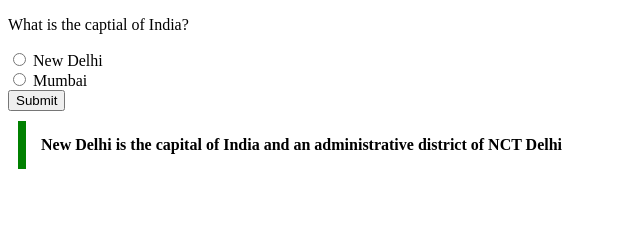
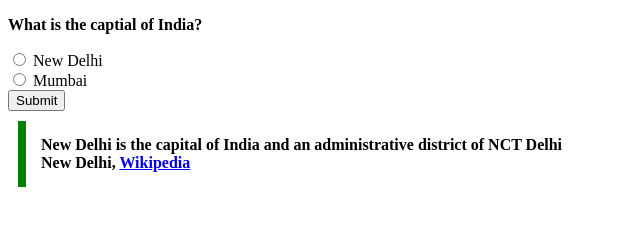
Before and after one commit to acciojob/trivia-alishajatav, a website: page main.html in a window 1280 px wide. Shown: the whole page, without its empty margins (0-640 px from the left). Drawn offline with Linux system fonts and the light colour scheme.

Commit message:
created a submission

```diff
--- a/main.html
+++ b/main.html
@@ -8,7 +8,7 @@
 
 <body>
 	<form>
-  <p>What is the captial of India?</p>
+  <p><b>What is the captial of India?</b></p>
 
   <input type="radio" id="New_Delhi" name="Capital" value="New Delhi">
   <label for="New_Delhi">New Delhi</label><br>
@@ -18,7 +18,10 @@
 
   <input type="submit" value="Submit">
 
-	<blockquote cite="https://www.wikipedia.org/"> New Delhi is the capital of India and an administrative district of NCT Delhi
+	<blockquote cite="https://en.wikipedia.org/wiki/New_Delhi"> New Delhi is the capital of India and an administrative district of NCT Delhi
+	<footer>New Delhi,
+	<a href="https://en.wikipedia.org/wiki/New_Delhi" target="_blank">Wikipedia</a>
+	</footer>
 	</blockquote>
     </form>
 		<script type="text/javascript" src="./script.js">
```
